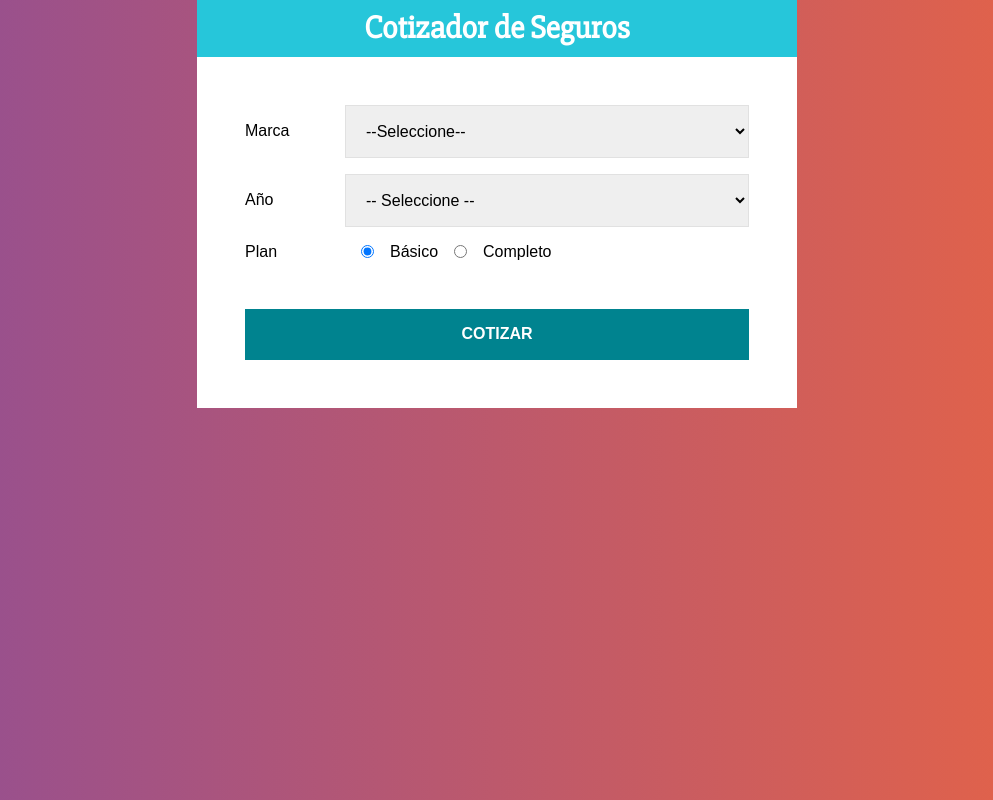
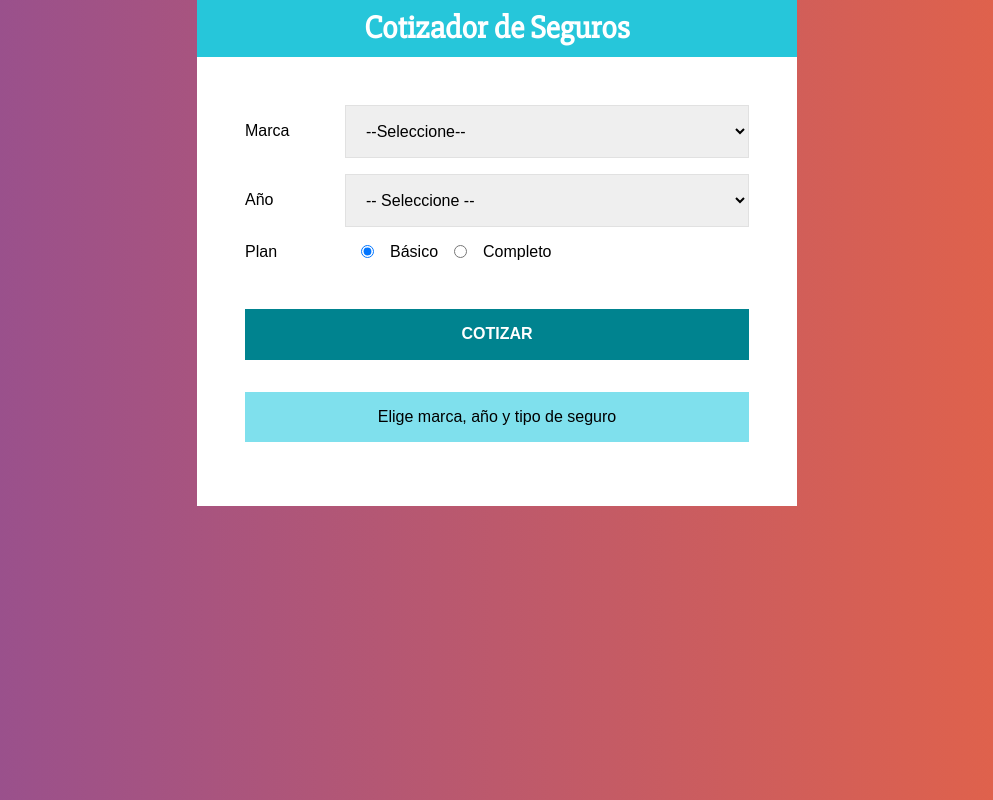
Before and after one commit to SaraPalacioss/cotizador-seguros, a React (Create React App) app: page / in a window 1280 px wide. Shown: the whole page, without its empty margins (143-1136 px from the left). Built offline with nearby package versions, Linux system fonts and the light colour scheme.

Commit message:
Summary print ok

```diff
--- a/src/App.js
+++ b/src/App.js
@@ -1,8 +1,9 @@
 import React, {useState} from 'react';
-import Header from './components/Header'
-import Formulario from './components/Formulario'
-import Resumen from './components/Resumen'
-import styled from '@emotion/styled'
+import Header from './components/Header';
+import Formulario from './components/Formulario';
+import Resumen from './components/Resumen';
+import Resultado from './components/Resultado';
+import styled from '@emotion/styled';
 
 const Contenedor = styled.div`
   max-width: 600px;
@@ -26,7 +27,7 @@
   });
 
   //extraer datos
-  const {datos} = resumen;
+  const {cotizacion, datos} = resumen;
 
   return (
     <Contenedor>
@@ -40,7 +41,9 @@
         <Resumen
           datos={datos}
         />
-
+        <Resultado
+          cotizacion={cotizacion}
+        />
       </ContenedorFormulario>
     </Contenedor>
   );
--- a/src/components/Resultado.js
+++ b/src/components/Resultado.js
@@ -0,0 +1,43 @@
+import React from 'react';
+import styled from '@emotion/styled';
+
+const Mensaje = styled.p`
+    background-color: rgb(127,224,237);
+    margin-top: 2rem;
+    padding: 1rem;
+    text-align: center;
+`;
+
+const ResultadoCotizacion = styled.div`
+    text-align: center;
+    padding: .5rem;
+    border: 1px solid #26C6DA;
+    background-color: rgb(127,224,237);
+    margin-top: 1rem;
+    position: relative;
+`;
+
+const TextoCotizacion = styled.p`
+    color: #00838F;
+    padding: 1rem;
+    text-transform: uppercase;
+    font-weight:bold;
+    margin: 0;
+`;
+
+
+const Resultado = ({cotizacion}) => {
+    return (
+        (cotizacion === 0
+            ? <Mensaje>Elige marca, año y tipo de seguro</Mensaje>
+            :
+            (
+                <ResultadoCotizacion>
+                    <TextoCotizacion>El total es: ${cotizacion}</TextoCotizacion>
+                </ResultadoCotizacion>
+            )
+     )
+    )
+}
+
+export default Resultado;
--- a/src/index.css
+++ b/src/index.css
@@ -9,8 +9,8 @@
 }
 ul {
   list-style: none;
-  padding: none;
-  margin: none;
+  padding: 0;
+  margin: 0;
 }
 span.resultado {
   position: relative;
```
Also changed, not shown: 1 other file (tests, documents, lock files or other folders).
